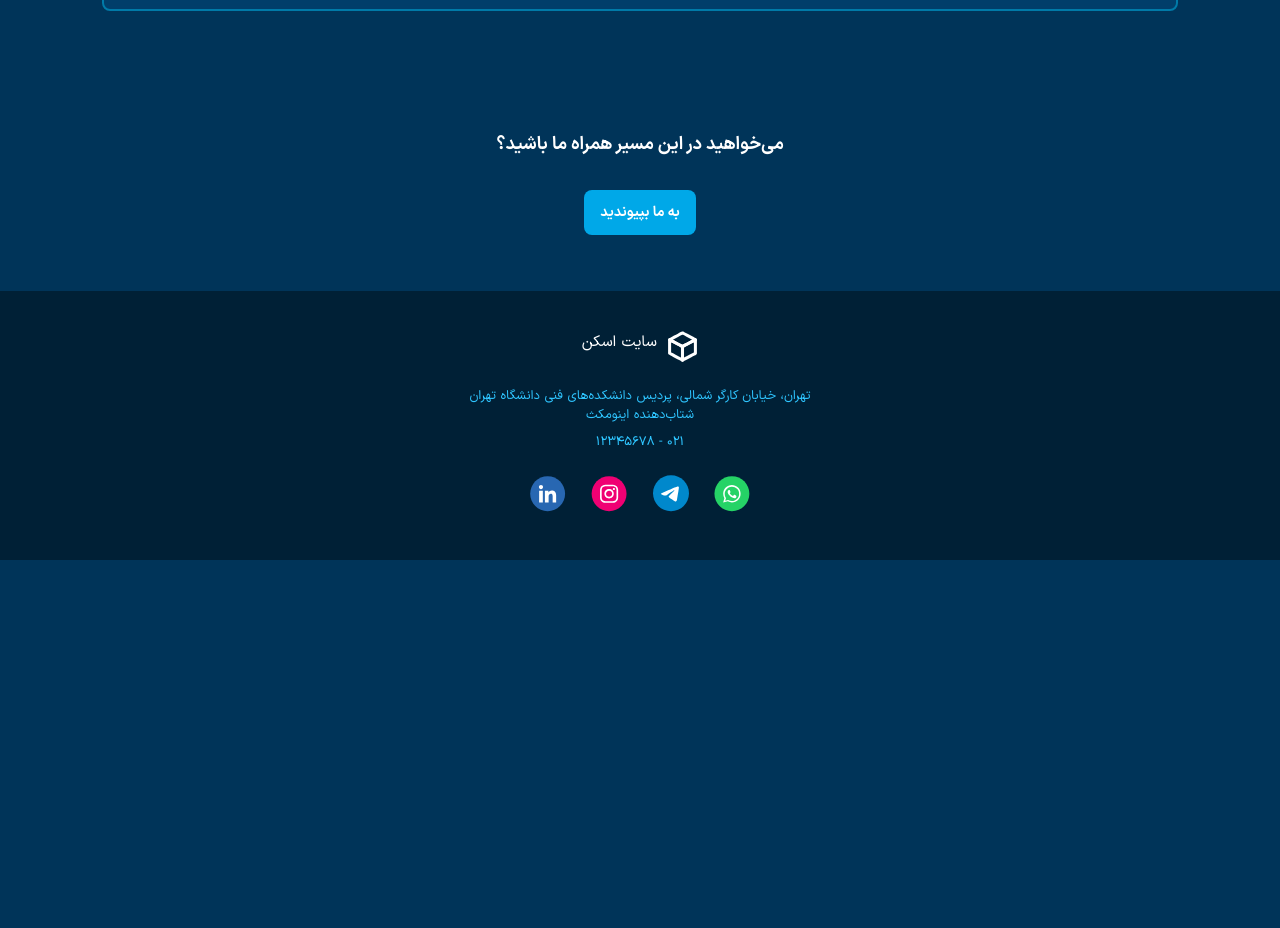
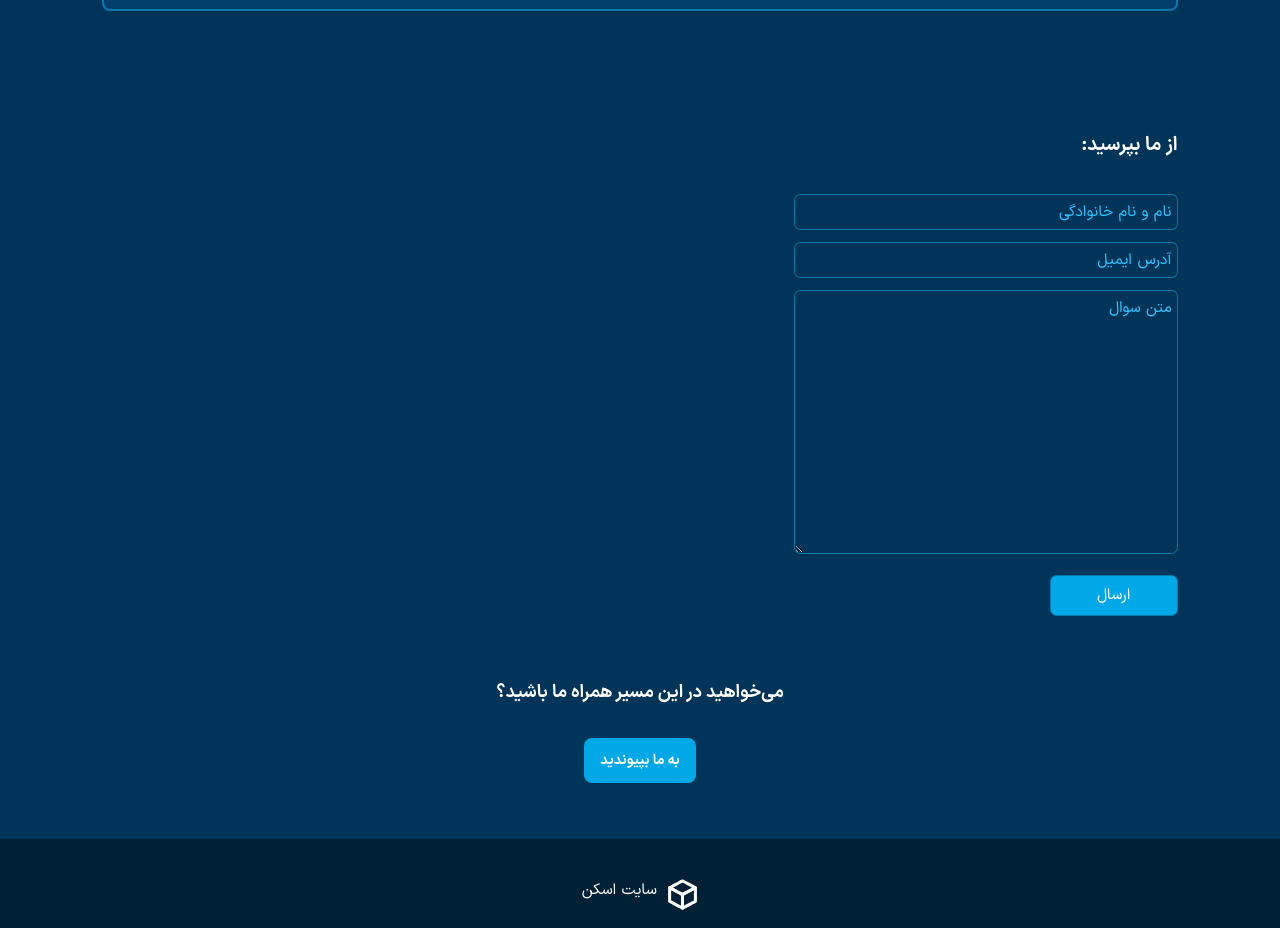
Before and after one commit to amir-reza-programmer/Sitescan, a React (Create React App) app: page /faq in a window 1280 px wide. Shown: the part 1200-2128 px from the top of the page. Before the commit the page ends 1760 px from the top, so only its background shows below. Built offline with nearby package versions, Linux system fonts and the light colour scheme.

Commit message:
FAQpage form is implemented.

```diff
--- a/src/components/common/Form.module.css
+++ b/src/components/common/Form.module.css
@@ -1,43 +1,47 @@
-.title{
-    font-size: 1.65vw;
+.form-parent {
+  width: 30vw;
+}
+
+.title {
+  margin-bottom: 3.5vh;
+  font-size: 1.5vw;
   color: white;
 }
-.form-parent form{
-    width: 30vw;
-}
+
 .form-parent input,
 .form-parent textarea {
   width: 100%;
-    border: solid #007AA8 0.15vw;
-    padding: 0.15vw;
-    border-radius: 5px;
+  border: solid #007aa8 0.15vw;
+  padding: 0.4vw;
+  border-radius: 0.5vw;
   background-color: inherit;
-    color: #2EC5FF;
+  margin: 0.8vh 0;
+  font-size: 1.2vw;
+  color: #2ec5ff;
+}
+
+.form-parent textarea {
+  height: 33vh;
+}
+
+.form-parent input::placeholder,
+.form-parent textarea::placeholder {
+  font-size: 1.2vw;
   font-weight: 300;
-    margin: 3px auto;
-    font-size: 1.13vw;
-}
-.form-parent textarea{
-    height: 16vw;
-}
-.form-parent input::placeholder,
-.form-parent textarea::placeholder{
-    font-size: 1.13vw;
-    font-weight: 300;
-    color: #2EC5FF;
+  color: #2ec5ff;
 }
 .form-parent input:focus-visible,
-.form-parent textarea:focus-visible{
+.form-parent textarea:focus-visible {
   outline: none;
 }
-.form-parent form input:last-of-type{
+.form-parent form input:last-of-type {
   width: 10vw;
   color: white;
-    background-color: #007AA8;
+  background-color: #00A8E8;
   font-weight: 300;
-    padding: 0.25vw;
+  padding: 1vh 0;
   cursor: pointer;
 }
-.form-parent form input:last-of-type:active{
+.form-parent form input:last-of-type:active {
   border-color: white;
 }
--- a/src/components/common/JoinUs.module.css
+++ b/src/components/common/JoinUs.module.css
@@ -17,4 +17,5 @@
   color: white;
   border: none;
   border-radius: 0.5rem;
+  cursor: pointer;
 }
--- a/src/components/mainPages/FAQPage/FAQPage.jsx
+++ b/src/components/mainPages/FAQPage/FAQPage.jsx
@@ -2,6 +2,7 @@ import { Fragment } from "react";
 
 import Navbar from "../../common/Navbar";
 import Header from "../../common/Header";
+import Form from "../../common/Form";
 import FAQ from "./FAQSection";
 import JoinUs from "../../common/JoinsUs";
 import Footer from "../../common/Footer";
@@ -21,6 +22,9 @@ const FAQPage = () => {
         additionalClass={styles.faq_header_text}
       ></Header>
       <FAQ></FAQ>
+      <div className={styles.faq_from_align}>
+        <Form title="از ما بپرسید:" />
+      </div>
       <JoinUs></JoinUs>
       <Footer></Footer>
     </Fragment>
--- a/src/components/mainPages/Pages.module.css
+++ b/src/components/mainPages/Pages.module.css
@@ -1,3 +1,7 @@
 .faq_header_text {
   font-size: 2.4vw;
 }
+
+.faq_from_align{
+  margin-right: 8vw;
+}
--- a/src/components/mainPages/ProjectsPage/ProjectsSection.module.css
+++ b/src/components/mainPages/ProjectsPage/ProjectsSection.module.css
@@ -43,6 +43,7 @@
   background-color: #00a8e8;
   border: none;
   border-radius: 0.5rem;
+  cursor: pointer;
 }
 
 .ltr_header_title {
@@ -74,4 +75,5 @@
   background-color: #00a8e8;
   border: none;
   border-radius: 0.5rem;
+  cursor: pointer;
 }
```
Lines whose indentation alone changed are shown as unchanged.
